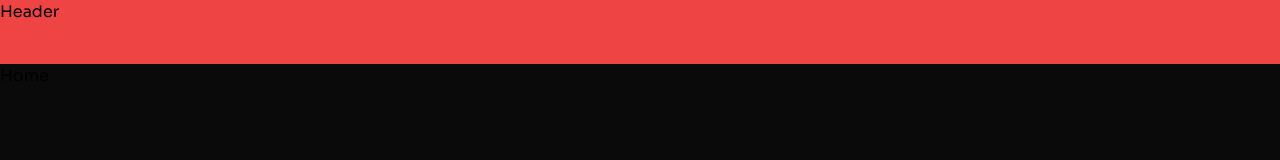
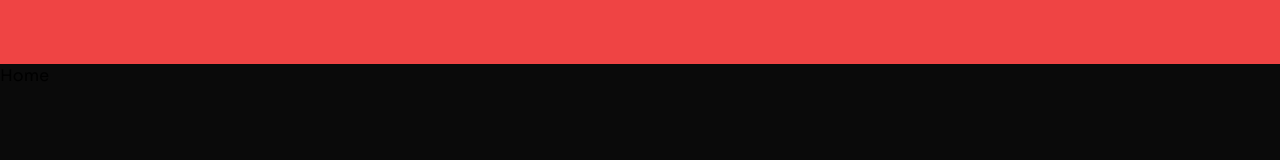
Before and after one commit to PetrGrabovsky/grabovsky-tech, a Next.js app: page / in a window 1280 px wide. Shown: the top 160 px of the page. Built offline with nearby package versions, Linux system fonts and the light colour scheme.

Commit message:
refactor: Uprav komponentu Header, aby příjmala children

```diff
--- a/layout/components/Header.tsx
+++ b/layout/components/Header.tsx
@@ -1,5 +1,7 @@
-const Header = () => {
-  return <header className='h-16 bg-red-500'>Header</header>;
+import { ChildrenProperties } from '@/shared/types';
+
+const Header = ({ children }: ChildrenProperties) => {
+  return <header className='h-16 bg-red-500'>{children}</header>;
 };
 
 export default Header;
```
